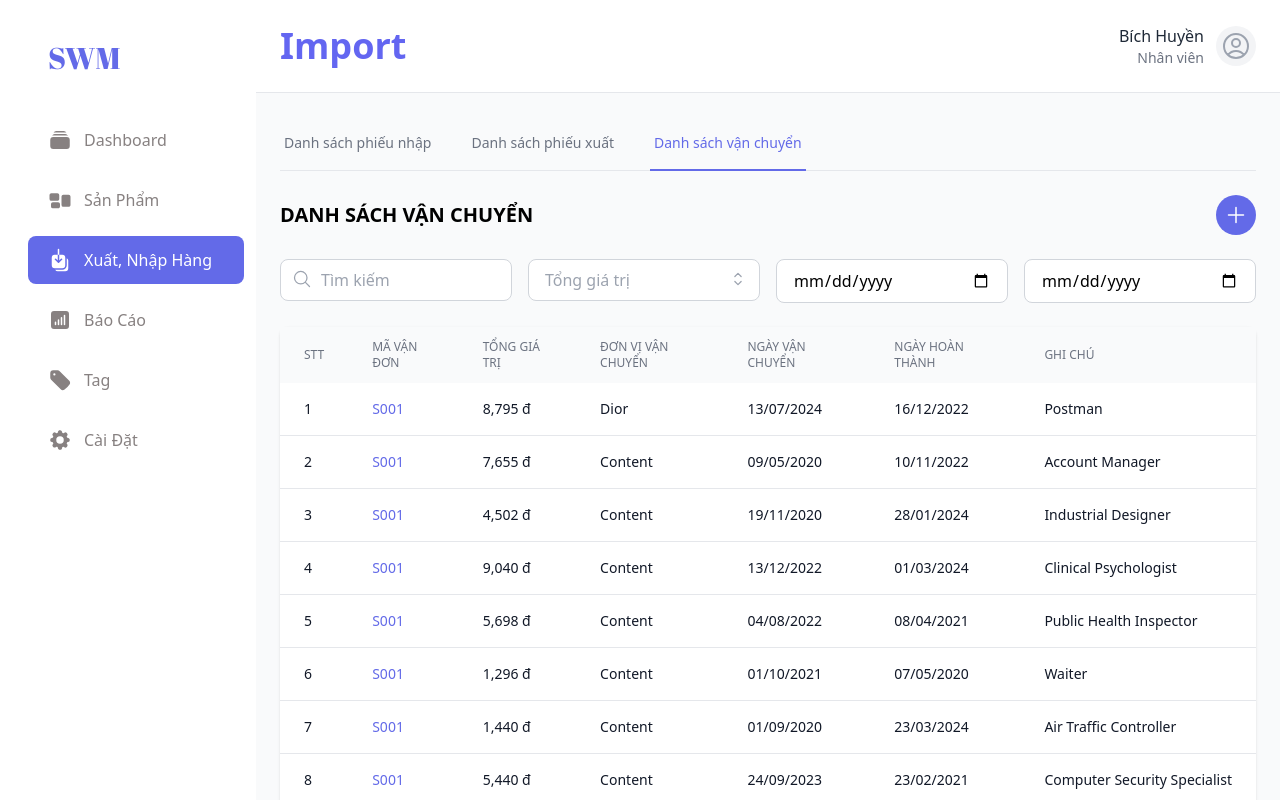
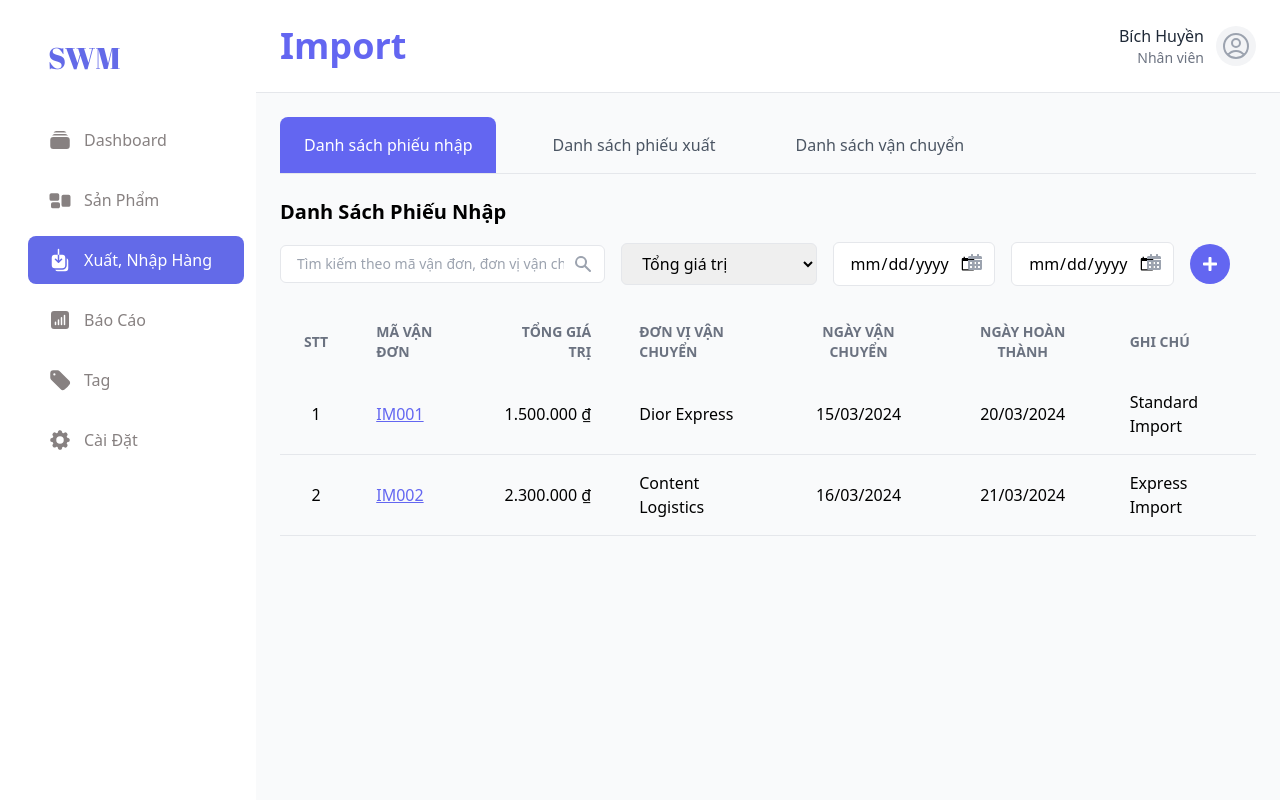
Before and after one commit to hauyuki/SE100_WEB, a React (Create React App) app in the folder fe/managementapp/: page /import in a window 1280 px wide. Built offline with nearby package versions, Linux system fonts and the light colour scheme.

Commit message:
add import form

```diff
--- a/fe/managementapp/src/pages/employee/import/Import.tsx
+++ b/fe/managementapp/src/pages/employee/import/Import.tsx
@@ -1,345 +1,299 @@
 import React, { useState } from "react";
-import {
-  MagnifyingGlassIcon,
-  PlusIcon,
-  ChevronUpDownIcon,
-} from "@heroicons/react/24/outline";
-import { useNavigate } from "react-router-dom";
-
-type TabType = "import" | "export" | "shipping";
+import { FaCalendarAlt, FaPlus, FaTimes } from "react-icons/fa";
+import ImportForm from "./components/ImportForm";
 
 const Import = () => {
-  const [searchTerm, setSearchTerm] = useState("");
-  const [currentPage, setCurrentPage] = useState(1);
+  const [activeTab, setActiveTab] = useState("import");
+  const [searchQuery, setSearchQuery] = useState("");
   const [selectedValue, setSelectedValue] = useState("");
-  const [selectedDate, setSelectedDate] = useState("");
-  const [selectedCompletionDate, setSelectedCompletionDate] = useState("");
-  const [activeTab, setActiveTab] = useState<TabType>("shipping");
-  const [sortOrder, setSortOrder] = useState<"asc" | "desc" | null>(null);
-  const itemsPerPage = 10;
-  const navigate = useNavigate();
+  const [startDate, setStartDate] = useState("");
+  const [endDate, setEndDate] = useState("");
+  const [showForm, setShowForm] = useState(false);
+  const [formData, setFormData] = useState({
+    orderId: "",
+    totalValue: "",
+    shipper: "",
+    shippingDate: "",
+    completionDate: "",
+    notes: "",
+  });
 
-  // Sample data
-  const allShipments = [
+  const importData = [
     {
-      stt: 1,
-      code: "S001",
-      totalValue: "8,795 đ",
-      carrier: "Dior",
-      shipDate: "13/07/2024",
-      completionDate: "16/12/2022",
-      notes: "Postman",
+      id: 1,
+      orderId: "IM001",
+      totalValue: 1500000,
+      shipper: "Dior Express",
+      shippingDate: "15/03/2024",
+      completionDate: "20/03/2024",
+      notes: "Standard Import",
     },
     {
-      stt: 2,
-      code: "S001",
-      totalValue: "7,655 đ",
-      carrier: "Content",
-      shipDate: "09/05/2020",
-      completionDate: "10/11/2022",
-      notes: "Account Manager",
-    },
-    {
-      stt: 3,
-      code: "S001",
-      totalValue: "4,502 đ",
-      carrier: "Content",
-      shipDate: "19/11/2020",
-      completionDate: "28/01/2024",
-      notes: "Industrial Designer",
-    },
-    {
-      stt: 4,
-      code: "S001",
-      totalValue: "9,040 đ",
-      carrier: "Content",
-      shipDate: "13/12/2022",
-      completionDate: "01/03/2024",
-      notes: "Clinical Psychologist",
-    },
-    {
-      stt: 5,
-      code: "S001",
-      totalValue: "5,698 đ",
-      carrier: "Content",
-      shipDate: "04/08/2022",
-      completionDate: "08/04/2021",
-      notes: "Public Health Inspector",
-    },
-    {
-      stt: 6,
-      code: "S001",
-      totalValue: "1,296 đ",
-      carrier: "Content",
-      shipDate: "01/10/2021",
-      completionDate: "07/05/2020",
-      notes: "Waiter",
-    },
-    {
-      stt: 7,
-      code: "S001",
-      totalValue: "1,440 đ",
-      carrier: "Content",
-      shipDate: "01/09/2020",
-      completionDate: "23/03/2024",
-      notes: "Air Traffic Controller",
-    },
-    {
-      stt: 8,
-      code: "S001",
-      totalValue: "5,440 đ",
-      carrier: "Content",
-      shipDate: "24/09/2023",
-      completionDate: "23/02/2021",
-      notes: "Computer Security Specialist",
-    },
-    {
-      stt: 9,
-      code: "S001",
-      totalValue: "6,399 đ",
-      carrier: "Content",
-      shipDate: "08/12/2022",
-      completionDate: "01/11/2023",
-      notes: "Business Analyst",
-    },
-    {
-      stt: 10,
-      code: "S001",
-      totalValue: "7,056 đ",
-      carrier: "Content",
-      shipDate: "01/10/2021",
-      completionDate: "23/11/2020",
-      notes: "Insurance Agent",
+      id: 2,
+      orderId: "IM002",
+      totalValue: 2300000,
+      shipper: "Content Logistics",
+      shippingDate: "16/03/2024",
+      completionDate: "21/03/2024",
+      notes: "Express Import",
     },
   ];
 
-  const handleSortClick = () => {
-    if (sortOrder === null) {
-      setSortOrder("asc");
-    } else if (sortOrder === "asc") {
-      setSortOrder("desc");
-    } else {
-      setSortOrder(null);
+  const exportData = [
+    {
+      id: 1,
+      orderId: "EX001",
+      totalValue: 3500000,
+      shipper: "Fast Export",
+      shippingDate: "18/03/2024",
+      completionDate: "23/03/2024",
+      notes: "Priority Export",
+    },
+    {
+      id: 2,
+      orderId: "EX002",
+      totalValue: 4200000,
+      shipper: "Swift Logistics",
+      shippingDate: "19/03/2024",
+      completionDate: "24/03/2024",
+      notes: "Standard Export",
+    },
+  ];
+
+  const shippingData = [
+    {
+      id: 1,
+      orderId: "SH001",
+      totalValue: 1800000,
+      shipper: "Global Shipping",
+      shippingDate: "20/03/2024",
+      completionDate: "25/03/2024",
+      notes: "International Shipping",
+    },
+    {
+      id: 2,
+      orderId: "SH002",
+      totalValue: 2600000,
+      shipper: "Ocean Freight",
+      shippingDate: "21/03/2024",
+      completionDate: "26/03/2024",
+      notes: "Sea Shipping",
+    },
+  ];
+
+  const [data, setData] = useState(importData);
+
+  const handleTabChange = (tab: string) => {
+    setActiveTab(tab);
+    switch (tab) {
+      case "import":
+        setData(importData);
+        break;
+      case "export":
+        setData(exportData);
+        break;
+      case "shipping":
+        setData(shippingData);
+        break;
+      default:
+        setData(importData);
     }
   };
 
-  // Sort items based on total value if sort order is set
-  const sortedItems = [...allShipments].sort((a, b) => {
-    if (sortOrder === null) return 0;
-    const valueA = parseFloat(a.totalValue.replace(/[^\d]/g, ""));
-    const valueB = parseFloat(b.totalValue.replace(/[^\d]/g, ""));
-    return sortOrder === "asc" ? valueA - valueB : valueB - valueA;
+  const handleInputChange = (e: React.ChangeEvent<HTMLInputElement>) => {
+    const { name, value } = e.target;
+    setFormData((prev) => ({
+      ...prev,
+      [name]: value,
+    }));
+  };
+
+  const handleSubmit = (e: React.FormEvent<HTMLFormElement>) => {
+    e.preventDefault();
+    const newItem = {
+      id: data.length + 1,
+      ...formData,
+      totalValue: parseFloat(formData.totalValue),
+    };
+    setData((prev) => [...prev, newItem]);
+    setFormData({
+      orderId: "",
+      totalValue: "",
+      shipper: "",
+      shippingDate: "",
+      completionDate: "",
+      notes: "",
+    });
+    setShowForm(false);
+  };
+
+  const formatCurrency = (value: number) => {
+    return new Intl.NumberFormat("vi-VN", {
+      style: "currency",
+      currency: "VND",
+    }).format(value);
+  };
+
+  const filteredData = data
+    .filter(
+      (item) =>
+        item.orderId.toLowerCase().includes(searchQuery.toLowerCase()) ||
+        item.shipper.toLowerCase().includes(searchQuery.toLowerCase()) ||
+        item.notes.toLowerCase().includes(searchQuery.toLowerCase())
+    )
+    .sort((a, b) => {
+      if (selectedValue === "asc") {
+        return a.totalValue - b.totalValue;
+      } else if (selectedValue === "desc") {
+        return b.totalValue - a.totalValue;
+      }
+      return 0;
     });
 
-  // Pagination logic
-  const totalPages = Math.ceil(sortedItems.length / itemsPerPage);
-  const indexOfLastItem = currentPage * itemsPerPage;
-  const indexOfFirstItem = indexOfLastItem - itemsPerPage;
-  const currentItems = sortedItems.slice(indexOfFirstItem, indexOfLastItem);
-
-  const handlePageChange = (pageNumber: number) => {
-    setCurrentPage(pageNumber);
-  };
-
-  const pageNumbers = [];
-  for (let i = 1; i <= totalPages; i++) {
-    pageNumbers.push(i);
-  }
-
   return (
-    <div className="p-6">
-      {/* Tabs Navigation */}
-      <div className="mb-6">
-        <div className="border-b border-gray-200">
-          <nav className="-mb-px flex space-x-8">
+    <div className="container mx-auto p-6">
+      <div className="border-b border-gray-200 mb-6">
+        <nav className="flex space-x-8">
           <button
-              onClick={() => setActiveTab("import")}
-              className={`${
+            className={`py-4 px-6 font-medium rounded-t-lg transition-all duration-300 ${
               activeTab === "import"
-                  ? "border-primary text-primary"
-                  : "border-transparent text-gray-500 hover:text-gray-700 hover:border-gray-300"
-              } whitespace-nowrap py-4 px-1 border-b-2 font-medium text-sm`}
+                ? "bg-indigo-500 text-white"
+                : "text-gray-600 hover:bg-indigo-50"
+            }`}
+            onClick={() => handleTabChange("import")}
           >
             Danh sách phiếu nhập
           </button>
           <button
-              onClick={() => setActiveTab("export")}
-              className={`${
+            className={`py-4 px-6 font-medium rounded-t-lg transition-all duration-300 ${
               activeTab === "export"
-                  ? "border-primary text-primary"
-                  : "border-transparent text-gray-500 hover:text-gray-700 hover:border-gray-300"
-              } whitespace-nowrap py-4 px-1 border-b-2 font-medium text-sm`}
+                ? "bg-indigo-500 text-white"
+                : "text-gray-600 hover:bg-indigo-50"
+            }`}
+            onClick={() => handleTabChange("export")}
           >
             Danh sách phiếu xuất
           </button>
           <button
-              onClick={() => setActiveTab("shipping")}
-              className={`${
+            className={`py-4 px-6 font-medium rounded-t-lg transition-all duration-300 ${
               activeTab === "shipping"
-                  ? "border-primary text-primary"
-                  : "border-transparent text-gray-500 hover:text-gray-700 hover:border-gray-300"
-              } whitespace-nowrap py-4 px-1 border-b-2 font-medium text-sm`}
+                ? "bg-indigo-500 text-white"
+                : "text-gray-600 hover:bg-indigo-50"
+            }`}
+            onClick={() => handleTabChange("shipping")}
           >
             Danh sách vận chuyển
           </button>
         </nav>
       </div>
+
+      <div className="mb-8">
+        <h2 className="text-xl font-semibold mb-4">Danh Sách Phiếu Nhập</h2>
+        <div className="flex items-center space-x-4 mb-6">
+          <div className="relative w-1/3">
+            <input
+              type="text"
+              placeholder="Tìm kiếm theo mã vận đơn, đơn vị vận chuyển hoặc ghi chú"
+              className="w-full border rounded-md pl-4 pr-10 py-2 focus:outline-none focus:ring-2 focus:ring-indigo-500 placeholder-gray-400 text-sm"
+              value={searchQuery}
+              onChange={(e) => setSearchQuery(e.target.value)}
+            />
+            <div className="absolute inset-y-0 right-0 pr-3 flex items-center pointer-events-none">
+              <svg
+                className="h-5 w-5 text-gray-400"
+                xmlns="http://www.w3.org/2000/svg"
+                viewBox="0 0 20 20"
+                fill="currentColor"
+              >
+                <path
+                  fillRule="evenodd"
+                  d="M8 4a4 4 0 100 8 4 4 0 000-8zM2 8a6 6 0 1110.89 3.476l4.817 4.817a1 1 0 01-1.414 1.414l-4.816-4.816A6 6 0 012 8z"
+                  clipRule="evenodd"
+                />
+              </svg>
             </div>
-
-      {/* Header with title and add button */}
-      <div className="flex justify-between items-center mb-6">
-        <h2 className="text-xl font-semibold">
-          {activeTab === "import" && "DANH SÁCH PHIẾU NHẬP"}
-          {activeTab === "export" && "DANH SÁCH PHIẾU XUẤT"}
-          {activeTab === "shipping" && "DANH SÁCH VẬN CHUYỂN"}
-        </h2>
-        <button className="bg-primary text-white p-2 rounded-full hover:bg-primary/90">
-          <PlusIcon className="h-6 w-6" />
+          </div>
+          <select
+            className="w-1/5 border rounded-md px-4 py-2 focus:outline-none focus:ring-2 focus:ring-indigo-500 cursor-pointer transition-colors hover:bg-gray-50"
+            value={selectedValue}
+            onChange={(e) => setSelectedValue(e.target.value)}
+          >
+            <option value="">Tổng giá trị</option>
+            <option value="asc">Tăng dần</option>
+            <option value="desc">Giảm dần</option>
+          </select>
+          <div className="relative w-1/6">
+            <input
+              type="date"
+              className="w-full border rounded-md px-4 py-2 focus:outline-none focus:ring-2 focus:ring-indigo-500"
+              value={startDate}
+              onChange={(e) => setStartDate(e.target.value)}
+            />
+            <FaCalendarAlt className="absolute right-3 top-3 text-gray-400" />
+          </div>
+          <div className="relative w-1/6">
+            <input
+              type="date"
+              className="w-full border rounded-md px-4 py-2 focus:outline-none focus:ring-2 focus:ring-indigo-500"
+              value={endDate}
+              onChange={(e) => setEndDate(e.target.value)}
+            />
+            <FaCalendarAlt className="absolute right-3 top-3 text-gray-400" />
+          </div>
+          <button
+            className="w-10 h-10 rounded-full bg-indigo-500 flex items-center justify-center hover:bg-indigo-600 transition-colors"
+            onClick={() => setShowForm(true)}
+          >
+            <FaPlus className="text-white" />
           </button>
         </div>
 
-      {/* Filters Section */}
-      <div className="grid grid-cols-4 gap-4 mb-6">
-        {/* Search Bar */}
-        <div className="relative">
-          <input
-            type="text"
-            placeholder="Tìm kiếm"
-            className="w-full pl-10 pr-4 py-2 border border-gray-300 rounded-lg focus:outline-none focus:border-primary"
-            value={searchTerm}
-            onChange={(e) => setSearchTerm(e.target.value)}
+        <ImportForm
+          showForm={showForm}
+          formData={formData}
+          onClose={() => setShowForm(false)}
+          onSubmit={handleSubmit}
+          onChange={handleInputChange}
         />
-          <MagnifyingGlassIcon className="absolute left-3 top-2.5 h-5 w-5 text-gray-400" />
-        </div>
 
-        {/* Total Value Filter with Sort */}
-        <div className="relative">
-          <input
-            type="text"
-            placeholder="Tổng giá trị"
-            className="w-full pl-4 pr-10 py-2 border border-gray-300 rounded-lg focus:outline-none focus:border-primary"
-            value={selectedValue}
-            onChange={(e) => setSelectedValue(e.target.value)}
-          />
-          <button
-            onClick={handleSortClick}
-            className={`absolute right-3 top-2.5 ${
-              sortOrder ? "text-primary" : "text-gray-400"
-            } hover:text-primary`}
-          >
-            <ChevronUpDownIcon className="h-5 w-5" />
-          </button>
-        </div>
-
-        {/* Ship Date Filter */}
-        <div>
-          <input
-            type="date"
-            placeholder="Ngày vận chuyển"
-            className="w-full px-4 py-2 border border-gray-300 rounded-lg focus:outline-none focus:border-primary"
-            value={selectedDate}
-            onChange={(e) => setSelectedDate(e.target.value)}
-          />
-        </div>
-
-        {/* Completion Date Filter */}
-        <div>
-          <input
-            type="date"
-            placeholder="Ngày hoàn thành"
-            className="w-full px-4 py-2 border border-gray-300 rounded-lg focus:outline-none focus:border-primary"
-            value={selectedCompletionDate}
-            onChange={(e) => setSelectedCompletionDate(e.target.value)}
-          />
-        </div>
-      </div>
-
-      {/* Table */}
-      <div className="bg-white rounded-lg shadow">
-        <table className="min-w-full">
+        <div className="overflow-x-auto">
+          <table className="w-full border-collapse">
             <thead>
-            <tr className="bg-gray-50">
-              <th className="px-6 py-3 text-left text-xs font-medium text-gray-500 uppercase">
-                STT
-              </th>
-              <th className="px-6 py-3 text-left text-xs font-medium text-gray-500 uppercase">
-                Mã vận đơn
-              </th>
-              <th className="px-6 py-3 text-left text-xs font-medium text-gray-500 uppercase">
-                Tổng giá trị
-              </th>
-              <th className="px-6 py-3 text-left text-xs font-medium text-gray-500 uppercase">
-                Đơn vị vận chuyển
-              </th>
-              <th className="px-6 py-3 text-left text-xs font-medium text-gray-500 uppercase">
-                Ngày vận chuyển
-              </th>
-              <th className="px-6 py-3 text-left text-xs font-medium text-gray-500 uppercase">
-                Ngày hoàn thành
-              </th>
-              <th className="px-6 py-3 text-left text-xs font-medium text-gray-500 uppercase">
-                Ghi chú
-              </th>
+              <tr className="bg-gray-50 text-gray-500 uppercase text-sm">
+                <th className="px-6 py-3 text-center">STT</th>
+                <th className="px-6 py-3 text-left">Mã vận đơn</th>
+                <th className="px-6 py-3 text-right">Tổng giá trị</th>
+                <th className="px-6 py-3 text-left">Đơn vị vận chuyển</th>
+                <th className="px-6 py-3 text-center">Ngày vận chuyển</th>
+                <th className="px-6 py-3 text-center">Ngày hoàn thành</th>
+                <th className="px-6 py-3 text-left">Ghi chú</th>
               </tr>
             </thead>
-          <tbody className="divide-y divide-gray-200">
-            {currentItems.map((item) => (
-              <tr key={item.stt} className="hover:bg-gray-50">
-                <td className="px-6 py-4 whitespace-nowrap text-sm text-gray-900">
-                  {item.stt}
+            <tbody>
+              {filteredData.map((item) => (
+                <tr
+                  key={item.id}
+                  className="border-b border-gray-200 hover:bg-gray-100"
+                >
+                  <td className="px-6 py-4 text-center">{item.id}</td>
+                  <td className="px-6 py-4">
+                    <a href="#" className="text-indigo-500 underline">
+                      {item.orderId}
+                    </a>
                   </td>
-                <td className="px-6 py-4 whitespace-nowrap text-sm text-primary cursor-pointer hover:underline">
-                  {item.code}
+                  <td className="px-6 py-4 text-right">
+                    {formatCurrency(item.totalValue)}
                   </td>
-                <td className="px-6 py-4 whitespace-nowrap text-sm text-gray-900">
-                  {item.totalValue}
-                </td>
-                <td className="px-6 py-4 whitespace-nowrap text-sm text-gray-900">
-                  {item.carrier}
-                </td>
-                <td className="px-6 py-4 whitespace-nowrap text-sm text-gray-900">
-                  {item.shipDate}
-                </td>
-                <td className="px-6 py-4 whitespace-nowrap text-sm text-gray-900">
+                  <td className="px-6 py-4">{item.shipper}</td>
+                  <td className="px-6 py-4 text-center">{item.shippingDate}</td>
+                  <td className="px-6 py-4 text-center">
                     {item.completionDate}
                   </td>
-                <td className="px-6 py-4 whitespace-nowrap text-sm text-gray-900">
-                  {item.notes}
-                </td>
+                  <td className="px-6 py-4">{item.notes}</td>
                 </tr>
               ))}
             </tbody>
           </table>
-
-        {/* Pagination */}
-        <div className="flex justify-end items-center px-6 py-3 border-t">
-          <button
-            className="px-3 py-1 border rounded-l-lg hover:bg-gray-50 disabled:opacity-50"
-            onClick={() => handlePageChange(currentPage - 1)}
-            disabled={currentPage === 1}
-          >
-            &lt;
-          </button>
-          {pageNumbers.map((number) => (
-            <button
-              key={number}
-              className={`px-3 py-1 border-t border-b ${
-                currentPage === number
-                  ? "bg-primary text-white"
-                  : "hover:bg-gray-50"
-              }`}
-              onClick={() => handlePageChange(number)}
-            >
-              {number}
-            </button>
-          ))}
-          <button
-            className="px-3 py-1 border rounded-r-lg hover:bg-gray-50 disabled:opacity-50"
-            onClick={() => handlePageChange(currentPage + 1)}
-            disabled={currentPage === totalPages}
-          >
-            &gt;
-          </button>
         </div>
       </div>
     </div>
--- /dev/null
+++ b/fe/managementapp/src/pages/employee/import/components/ImportForm.tsx
@@ -0,0 +1,143 @@
+import React from "react";
+import { FaTimes } from "react-icons/fa";
+
+interface FormData {
+  orderId: string;
+  totalValue: string;
+  shipper: string;
+  shippingDate: string;
+  completionDate: string;
+  notes: string;
+}
+
+interface ImportFormProps {
+  showForm: boolean;
+  formData: FormData;
+  onClose: () => void;
+  onSubmit: (e: React.FormEvent<HTMLFormElement>) => void;
+  onChange: (e: React.ChangeEvent<HTMLInputElement>) => void;
+}
+
+const ImportForm: React.FC<ImportFormProps> = ({
+  showForm,
+  formData,
+  onClose,
+  onSubmit,
+  onChange,
+}) => {
+  if (!showForm) return null;
+
+  return (
+    <div className="fixed inset-0 bg-black bg-opacity-50 flex items-center justify-center z-50">
+      <div className="bg-white rounded-lg p-8 w-full max-w-2xl">
+        <div className="flex justify-between items-center mb-6">
+          <h3 className="text-xl font-semibold">Thêm Phiếu Nhập Mới</h3>
+          <button
+            onClick={onClose}
+            className="text-gray-500 hover:text-gray-700"
+          >
+            <FaTimes />
+          </button>
+        </div>
+        <form onSubmit={onSubmit} className="space-y-4">
+          <div className="grid grid-cols-2 gap-4">
+            <div>
+              <label className="block text-sm font-medium text-gray-700 mb-1">
+                Mã vận đơn
+              </label>
+              <input
+                type="text"
+                name="orderId"
+                value={formData.orderId}
+                onChange={onChange}
+                className="w-full border rounded-md px-4 py-2 focus:outline-none focus:ring-2 focus:ring-indigo-500"
+                required
+              />
+            </div>
+            <div>
+              <label className="block text-sm font-medium text-gray-700 mb-1">
+                Tổng giá trị
+              </label>
+              <input
+                type="number"
+                name="totalValue"
+                value={formData.totalValue}
+                onChange={onChange}
+                className="w-full border rounded-md px-4 py-2 focus:outline-none focus:ring-2 focus:ring-indigo-500"
+                required
+              />
+            </div>
+            <div>
+              <label className="block text-sm font-medium text-gray-700 mb-1">
+                Đơn vị vận chuyển
+              </label>
+              <input
+                type="text"
+                name="shipper"
+                value={formData.shipper}
+                onChange={onChange}
+                className="w-full border rounded-md px-4 py-2 focus:outline-none focus:ring-2 focus:ring-indigo-500"
+                required
+              />
+            </div>
+            <div>
+              <label className="block text-sm font-medium text-gray-700 mb-1">
+                Ngày vận chuyển
+              </label>
+              <input
+                type="date"
+                name="shippingDate"
+                value={formData.shippingDate}
+                onChange={onChange}
+                className="w-full border rounded-md px-4 py-2 focus:outline-none focus:ring-2 focus:ring-indigo-500"
+                required
+              />
+            </div>
+            <div>
+              <label className="block text-sm font-medium text-gray-700 mb-1">
+                Ngày hoàn thành
+              </label>
+              <input
+                type="date"
+                name="completionDate"
+                value={formData.completionDate}
+                onChange={onChange}
+                className="w-full border rounded-md px-4 py-2 focus:outline-none focus:ring-2 focus:ring-indigo-500"
+                required
+              />
+            </div>
+            <div>
+              <label className="block text-sm font-medium text-gray-700 mb-1">
+                Ghi chú
+              </label>
+              <input
+                type="text"
+                name="notes"
+                value={formData.notes}
+                onChange={onChange}
+                className="w-full border rounded-md px-4 py-2 focus:outline-none focus:ring-2 focus:ring-indigo-500"
+              />
+            </div>
+          </div>
+          <div className="flex justify-end space-x-4 mt-6">
+            <button
+              type="button"
+              onClick={onClose}
+              className="px-4 py-2 border rounded-md text-gray-600 hover:bg-gray-50"
+            >
+              Hủy
+            </button>
+            <button
+              type="submit"
+              className="px-4 py-2 bg-indigo-500 text-white rounded-md hover:bg-indigo-600"
+            >
+              Thêm
+            </button>
+          </div>
+        </form>
+      </div>
+    </div>
+  );
+};
+
+export default ImportForm;
```
Lines whose indentation alone changed are shown as unchanged.
